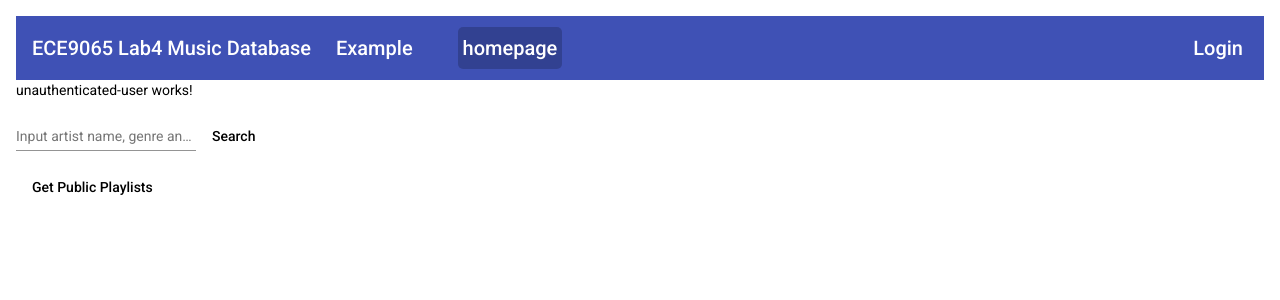
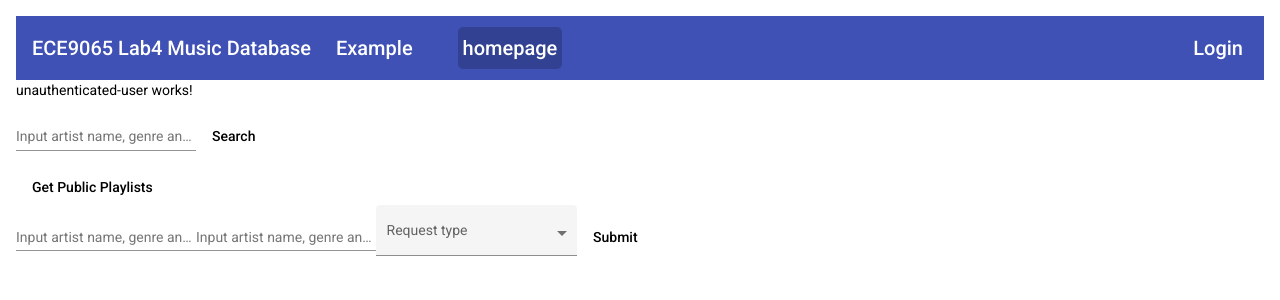
Before and after one commit to yzho285/Music-Website-Project, an Angular app in the folder client/: page /homepage in a window 1280 px wide. Shown: the top 300 px of the page. Built offline with nearby package versions, Linux system fonts and the light colour scheme.

Commit message:
function to submit requests, notices, and disputes

```diff
--- a/client/src/app/unauthenticated-user/unauthenticated-user.component.html
+++ b/client/src/app/unauthenticated-user/unauthenticated-user.component.html
@@ -137,3 +137,24 @@
   </tr>
   <tr mat-row *matRowDef="let row; columns: ['expandedDetail']" class="example-detail-row"></tr>
 </table>
+
+<form class="requestCopyright">
+    <mat-form-field class="requestCopyright-input">
+      <mat-label>Input artist name, genre and track titke</mat-label>
+      <input matInput placeholder="Ex. artist name, genre and track titke" #requestCopyright>
+    </mat-form-field>
+    <mat-form-field class="requestCopyright-input">
+      <mat-label>Input artist name, genre and track titke</mat-label>
+      <input matInput placeholder="Ex. artist name, genre and track titke" #requestCopyrightEmail>
+    </mat-form-field>
+    <mat-form-field appearance="fill">
+        <mat-label>Request type</mat-label>
+        <select matNativeControl [(ngModel)]="selectedType" name="type">
+          <option *ngFor="let requesttype of requesttypes" [value]="requesttype.requestTypes">
+            {{requesttype.requestTypes}}
+          </option>
+        </select>
+      </mat-form-field>
+    <a mat-button target="_blank" (click)="requestCopyrightFunc(requestCopyright.value,requestCopyrightEmail.value)">Submit</a>
+    <!-- <button type='button' mat-button (click)="requestCopyright()">Search</button> -->
+</form>
--- a/client/src/app/unauthenticated-user/unauthenticated-user.component.ts
+++ b/client/src/app/unauthenticated-user/unauthenticated-user.component.ts
@@ -1,6 +1,7 @@
-import { Component, OnInit } from '@angular/core';
+import { Component, OnInit, Type } from '@angular/core';
 import { HttpService } from '../commonServices/http-service';
 import {animate, state, style, transition, trigger} from '@angular/animations';
+import { MatSelectModule} from '@angular/material/select';
 
 @Component({
   selector: 'app-unauthenticated-user',
@@ -27,6 +28,14 @@ export class UnauthenticatedUserComponent implements OnInit {
   columnsToDisplayPublicPlaylists:string[] =['listname', 'creator', 'totalPlaytime', 'track_number']
   columnsToDisplayWithExpandPublicPlaylists = [...this.columnsToDisplayPublicPlaylists, 'expand']
   expandedElementPublicPlaylists!: PeriodicElementPublicPlaylists | null;
+  selectedType:string = ''
+  requesttypes: requestTypes[] = [
+    {requestTypes: 'notice'},
+    {requestTypes: 'request'},
+    {requestTypes: 'dispute'},
+  ];
+
+
 
 
   constructor(
@@ -116,6 +125,15 @@ export class UnauthenticatedUserComponent implements OnInit {
       })
   }
 
+  requestCopyrightFunc(request:any, email:any){
+    // console.log(request);
+    // console.log(email);
+    // console.log(this.selectedType);
+    this.httpService.sendMessageService(request,this.selectedType,email);
+  }
+
+
+
 
 }
 
@@ -133,3 +151,7 @@ export interface PeriodicElementPublicPlaylists {
   track_number: string;
   tracks:string;
 }
+
+export interface requestTypes {
+  requestTypes: string;
+}
--- a/package.json
+++ b/package.json
@@ -18,6 +18,7 @@
     "express": "^4.18.2",
     "express-session": "^1.17.3",
     "express-validator": "^6.14.2",
+    "moment": "^2.29.4",
     "mongoose": "^6.7.2",
     "nodemailer": "^6.8.0",
     "validator": "^13.7.0"
```
Also changed, not shown: 1 other file (tests, documents, lock files or other folders).
